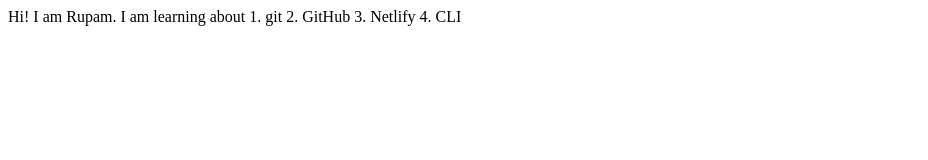
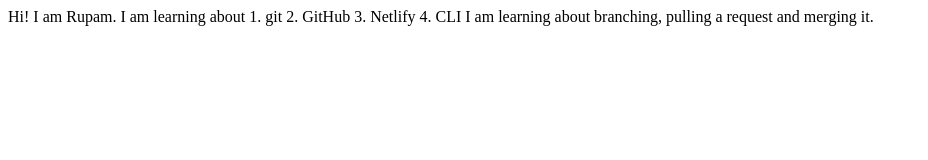
Before and after one commit to rupam27/FirstRepo, a plain HTML site: page index.html in a window 1280 px wide. Shown: the whole page, without its empty margins (0-928 px from the left). Drawn offline with Linux system fonts and the light colour scheme.

Commit message:
update on new learnings

```diff
--- a/index.html
+++ b/index.html
@@ -13,5 +13,8 @@
     2. GitHub
     3. Netlify
     4. CLI
+
+    I am learning about branching, pulling a request and merging it.
+
 </body>
 </html>
```
